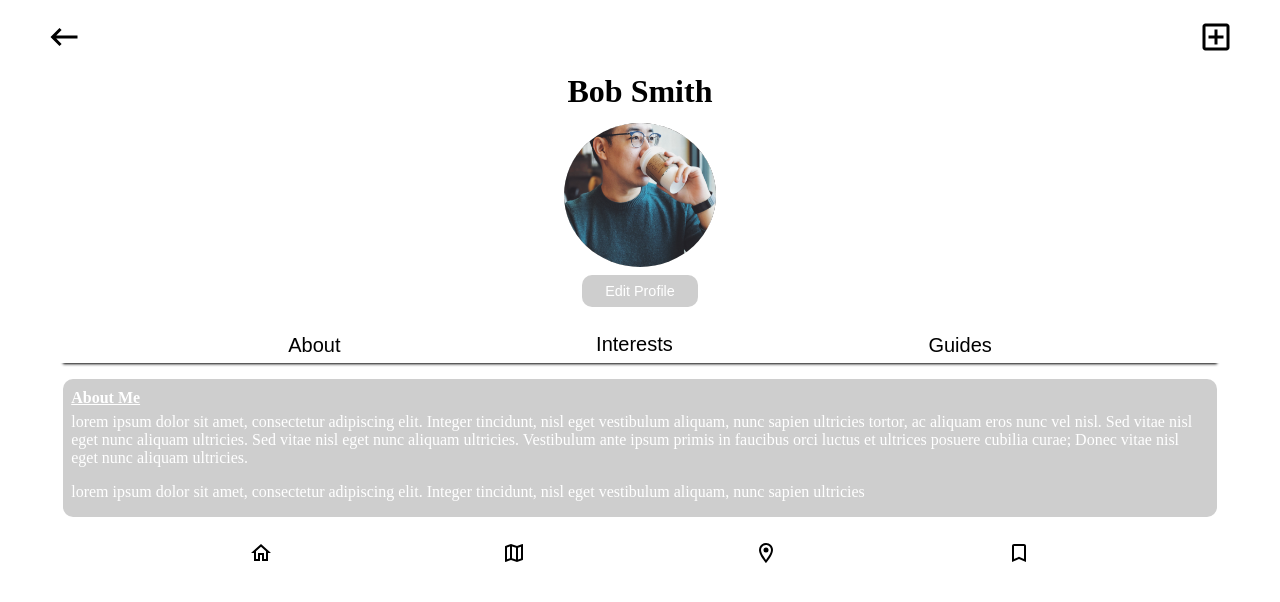
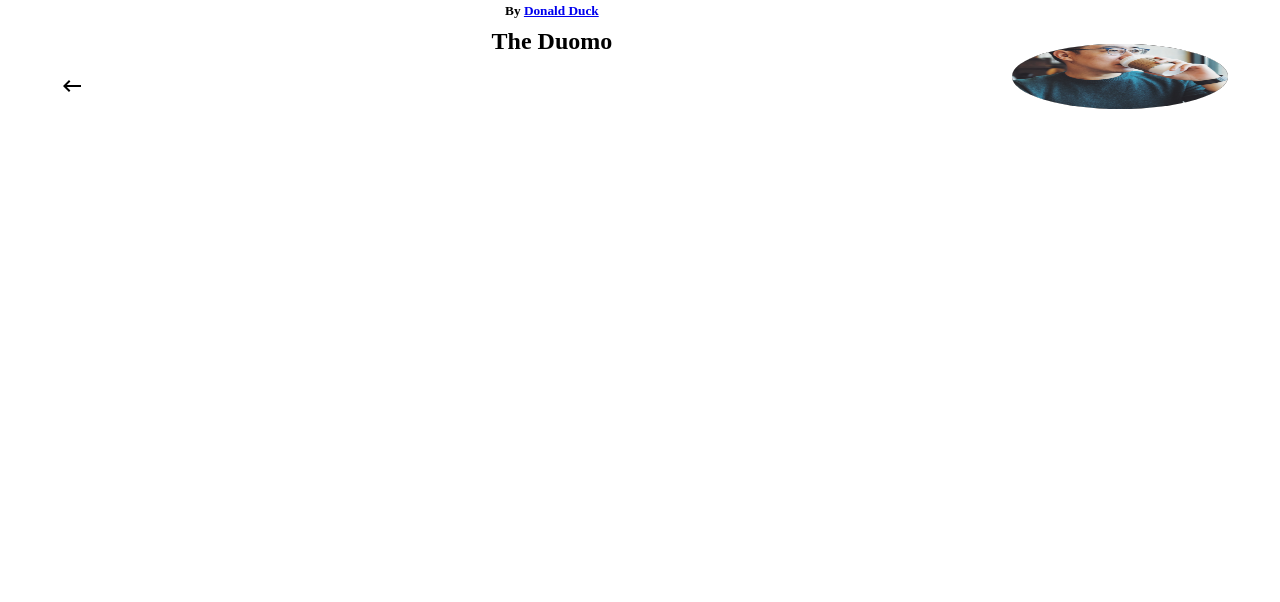
Before and after one commit to jo-on-github/Ctrl-Alt-Defeat-Frontend, a React (Create React App) app in the folder frontend/: page / in a window 1280 px wide. Shown: the top 602 px of the page. Built offline with nearby package versions, Linux system fonts and the light colour scheme.

Commit message:
css structure and styling for GuideOverview header

```diff
--- a/frontend/src/components/App/App.js
+++ b/frontend/src/components/App/App.js
@@ -3,11 +3,12 @@ import Homepage from "../Homepage";
 import ProfilePage from "../ProfilePage";
 import Favourites from "../Favourites";
 import ListItem from "../ListItem";
+import GuideOverview from "../GuideOverview";
 
 function App() {
   return (
     <div className="App">
-      <ProfilePage/>
+      <GuideOverview />
     </div>
   )
 }
--- /dev/null
+++ b/frontend/src/components/GuideOverview/index.js
@@ -0,0 +1,43 @@
+import React from "react";
+import "./styles.css";
+import { Button } from "@mui/material";
+import KeyboardBackspaceIcon from "@mui/icons-material/KeyboardBackspace";
+import profileImg from "../../assets/profileImg.png";
+
+function GuideOverview() {
+  const buttonStyle = {
+    color: "black",
+  };
+
+  return (
+    <div className="guideOverlay">
+      <div className="guideHeader">
+        <div className="guideHeader__btn--back">
+          <Button style={buttonStyle}>
+            <KeyboardBackspaceIcon />
+          </Button>
+        </div>
+        <div className="guideHeader__heading">
+          <div className="guideHeader__heading--title">
+            <h2>The Duomo</h2>
+            <h5>
+              By <a href="https://www.w3schools.com">Donald Duck</a>
+            </h5>
+          </div>
+        </div>
+        <div className="guideHeader__img--profile">
+          <img src={profileImg} alt="profileImg" />
+        </div>
+      </div>
+
+      <div className="guideSubHeader">
+        <div className="guideSubHeader__icon--thumbUp"></div>
+        <div className="guideSubHeader__icon--thumbDown"></div>
+        <div className="guideSubHeader__icon--pin"></div>
+        <div className="guideSubHeader__icon--favourite"></div>
+      </div>
+    </div>
+  );
+}
+
+export default GuideOverview;
--- /dev/null
+++ b/frontend/src/components/GuideOverview/styles.css
@@ -0,0 +1,57 @@
+.guideOverlay {
+  display: flex;
+  flex-direction: column;
+  align-items: center;
+  width: 100%;
+  height: 100vh;
+}
+
+.guideHeader {
+  width: 95%;
+  height: 15%;
+  display: flex;
+  justify-content: space-between;
+}
+
+.guideHeader__btn--back {
+  margin-top: 5%;
+}
+
+
+.guideHeader__heading {
+  height: 95%;
+  width: 60%;
+    display: flex;
+    flex-direction: column;
+}
+
+.guideHeader__heading--author {
+    height: 50%;
+
+  }
+
+  .guideHeader__heading--title {
+    height: 80%;
+
+  }
+
+.guideHeader__img--profile {
+  height: 60%;
+  width: 20%;
+  margin-top: 3%;
+}
+
+.guideHeader__img--profile>img {
+  height: 90%;
+  width: 90%;
+  border-radius: 50%;
+}
+
+.guideSubHeader {
+    width: 95%;
+    height: 15%;
+}
+
+.guideHeader__heading--title>h5 {
+    margin-top: -10%;
+}
```
